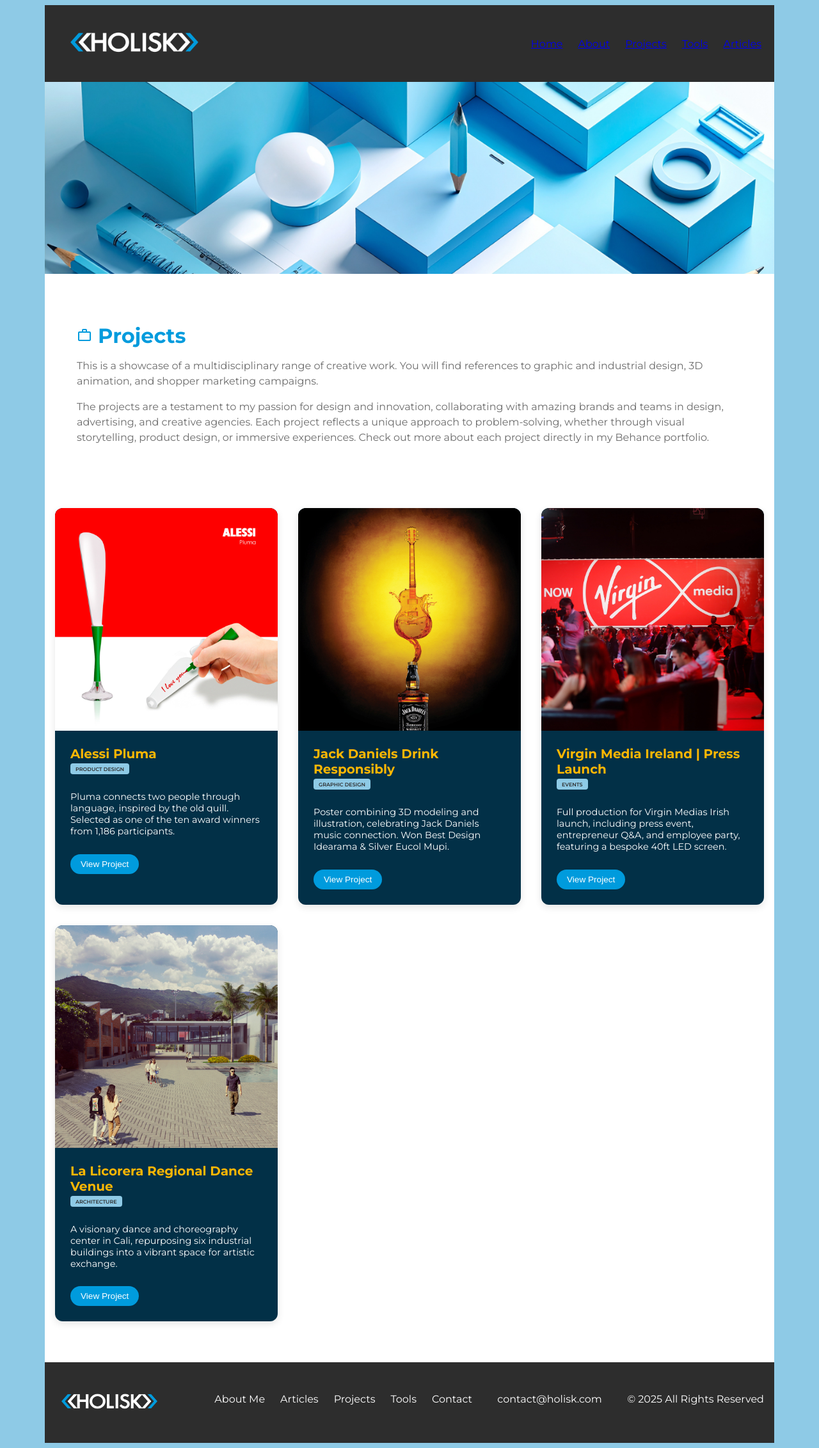
After one commit to aragon023/Python-Module-Final-Assesment, a Flask app: page /projects in a window 1280 px wide. The commit adds this page. Shown: the whole page at 64% size. Run offline with Flask 3, Linux system fonts and the light colour scheme.

Commit message:
Add Projects.html and project_data.py

```diff
--- a/app.py
+++ b/app.py
@@ -1,5 +1,5 @@
 from flask import Flask, render_template
-
+from project_data import projects_list # This imports the projects list
 
 
 app = Flask(__name__)
@@ -12,9 +12,9 @@
 def about():
     return render_template("about.html")
 
-@app.route("/projects")
+@app.route('/projects')
 def projects():
-    return render_template("projects.html")
+    return render_template('projects.html', projects=projects_list)
 
 @app.route("/tools")
 def tools():
--- /dev/null
+++ b/project_data.py
@@ -0,0 +1,36 @@
+# This file contains the list of projects with their details.
+
+projects_list = [
+    {
+        'title': 'Alessi Pluma',
+        'tag': 'Product Design',
+        'description': 'Pluma connects two people through language, inspired by the old quill. Selected as one of the ten award winners from 1,186 participants.',
+        'image': 'images/projects/alessi_pluma.jpg',
+        'alt': 'Alessi Pluma project image',
+        'link': 'https://www.behance.net/gallery/51437983/Alessi-in-Love-Pluma'
+    },
+    {
+        'title': 'Jack Daniels Drink Responsibly',
+        'tag': 'Graphic Design',
+        'description': 'Poster combining 3D modeling and illustration, celebrating Jack Daniels music connection. Won Best Design Idearama & Silver Eucol Mupi.',
+        'image': 'images/projects/jack_daniels_poster.jpg',
+        'alt': 'Jack Daniels poster image',
+        'link': 'https://www.behance.net/gallery/51386545/Jack-Daniels-Bus-Stop-Billboard'
+    },
+    {
+        'title': 'Virgin Media Ireland | Press Launch',
+        'tag': 'Events',
+        'description': 'Full production for Virgin Medias Irish launch, including press event, entrepreneur Q&A, and employee party, featuring a bespoke 40ft LED screen.',
+        'image': 'images/projects/virgin_media.jpg',
+        'alt': 'Virgin Media event image',
+        'link': 'https://www.behance.net/gallery/52403421/Virgin-Media-Launch-Ireland'
+    },
+    {
+        'title': 'La Licorera Regional Dance Venue',
+        'tag': 'Architecture',
+        'description': 'A visionary dance and choreography center in Cali, repurposing six industrial buildings into a vibrant space for artistic exchange.',
+        'image': 'images/projects/la_licorera.jpg',
+        'alt': 'La Licorera project image',
+        'link': 'https://www.behance.net/gallery/57528353/LA-LICORERA-Dance-Centre'
+    }
+]
--- a/templates/base.html
+++ b/templates/base.html
@@ -29,7 +29,7 @@
     {% block extra_head %}{% endblock %}
 </head>
 <body>
-
+  <div class="body-container">
     <!-- Navigation -->
 <header>
     <div class="logo">
@@ -86,13 +86,13 @@
     <p>&copy; 2025 All Rights Reserved</p>
   </div>
 </footer>
-
+  </div>
 
     <!-- Scripts -->
     <script src="{{ url_for('static', filename='js/navigation.js') }}" defer></script>
 
-
     <!-- Page-specific JS -->
     {% block extra_scripts %}{% endblock %}
+
 </body>
 </html>
--- /dev/null
+++ b/templates/projects.html
@@ -0,0 +1,46 @@
+{% extends "base.html" %}
+
+{% block extra_css %}
+<link rel="stylesheet" href="{{ url_for('static', filename='css/projects.css') }}">
+{% endblock %}
+
+{% block content %}
+<section class="banner">
+  <img src="{{ url_for('static', filename='images/projects/banner2_projects.jpg') }}" alt="Banner Image">
+</section>
+
+<section class="projects-intro">
+  <h1>
+    <span class="material-symbols-outlined icon projects" aria-hidden="true">work</span>
+    Projects
+  </h1>
+  <p>
+    This is a showcase of a multidisciplinary range of creative work. You will find references to graphic and industrial design, 3D animation, and shopper marketing campaigns.
+  </p>
+  <p>
+    The projects are a testament to my passion for design and innovation, collaborating with amazing brands and teams in design, advertising, and creative agencies. Each project reflects a unique approach to problem-solving, whether through visual storytelling, product design, or immersive experiences. Check out more about each project directly in my Behance portfolio.
+  </p>
+</section>
+
+<section id="projects" class="projects">
+  <div class="projects-grid">
+    {% for project in projects %}
+    <div class="project-card">
+      <img src="{{ url_for('static', filename=project.image) }}" alt="{{ project.alt }}">
+      <div class="project-content">
+        <div class="project-header">
+          <h4>{{ project.title }}</h4>
+          <span class="tag">{{ project.tag }}</span>
+        </div>
+        <p class="project-description">
+          {{ project.description }}
+        </p>
+        <a href="{{ project.link }}" target="_blank" rel="noopener noreferrer">
+          <button class="project-btn">View Project</button>
+        </a>
+      </div>
+    </div>
+    {% endfor %}
+  </div>
+</section>
+{% endblock %}
```
